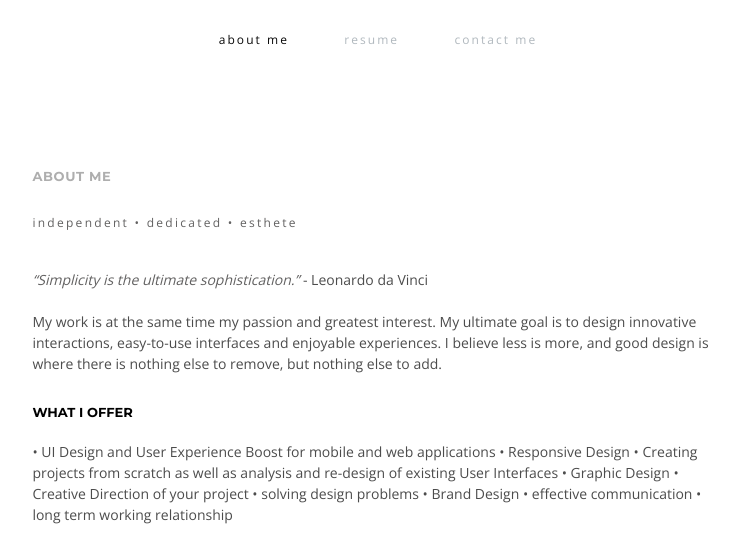
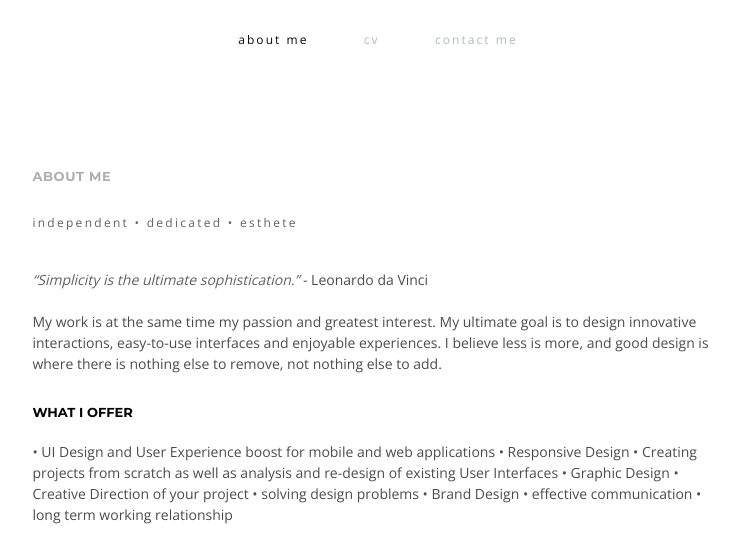
Before and after one commit to mohamedturki/karolin, a Django app: page /about/ in a window 1280 px wide. Shown: the part 108-658 px from the top of the page, without its empty margins (262-1001 px from the left). Run offline with Django 3.2, Linux system fonts and the light colour scheme; parts of the project's set-up code (start-up, migrations or seed data) failed here and were passed over; some libraries are stand-ins or nearby versions.

Commit message:
Styles and copy updates

```diff
--- a/web/portfolio/static/portfolio/styles/styles.css
+++ b/web/portfolio/static/portfolio/styles/styles.css
@@ -471,6 +471,11 @@ body {
     color: #116bb0;
 }
 
+.profile-link.skype:hover {
+    text-decoration: none;
+    cursor: pointer;
+}
+
 
 .quote-author {
     display: block;
--- a/web/portfolio/templates/portfolio/layouts/about.html
+++ b/web/portfolio/templates/portfolio/layouts/about.html
@@ -12,14 +12,14 @@
         <br>
         <p>
             <q class="quote-text" cite="">Simplicity is the ultimate sophistication.</q> - Leonardo da Vinci <br><br>
-            My work is at the same time my passion and greatest interest. My ultimate goal is to design innovative interactions, easy-to-use interfaces and enjoyable experiences. I believe less is more, and good design is where there is nothing else to remove, but
+            My work is at the same time my passion and greatest interest. My ultimate goal is to design innovative interactions, easy-to-use interfaces and enjoyable experiences. I believe less is more, and good design is where there is nothing else to remove, not
             nothing else to add.
 
         </p>
 
         <h5>WHAT I OFFER</h5>
         <p>
-             • UI Design and User Experience Boost for mobile and web applications • Responsive Design • Creating projects from scratch as well as analysis and re-design of existing User Interfaces • Graphic Design • Creative Direction of your project • solving design
+             • UI Design and User Experience boost for mobile and web applications • Responsive Design • Creating projects from scratch as well as analysis and re-design of existing User Interfaces • Graphic Design • Creative Direction of your project • solving design
             problems • Brand Design • effective communication • long term working relationship
         </p>
 
--- a/web/portfolio/templates/portfolio/layouts/contact.html
+++ b/web/portfolio/templates/portfolio/layouts/contact.html
@@ -18,7 +18,7 @@
         <div class="contact-ref">
             <span>or Skype:</span>
             <p>
-                <a class="profile-link">hibernalwarmth</a>
+                <a class="profile-link skype">hibernalwarmth</a>
             </p>
         </div>
 
--- a/web/portfolio/templates/portfolio/partials/sub_nav_about.html
+++ b/web/portfolio/templates/portfolio/partials/sub_nav_about.html
@@ -4,7 +4,7 @@
             <a href="{% url 'portfolio:about' %}" class="nav-menu-url {% if url_name == 'about' %}active{% endif %}">About me</a>
         </li>
         <li class="nav-menu-item {% if url_name == 'resume' %}active{% endif %}">
-            <a href="{% url 'portfolio:resume' %}" class="nav-menu-url {% if url_name == 'resume' %}active{% endif %}">Resume</a>
+            <a href="{% url 'portfolio:resume' %}" class="nav-menu-url {% if url_name == 'resume' %}active{% endif %}">CV</a>
         </li>
         <li class="nav-menu-item {% if url_name == 'contact' %}active{% endif %}">
             <a href="{% url 'portfolio:contact' %}" class="nav-menu-url {% if url_name == 'contact' %}active{% endif %}">Contact me</a>
```
